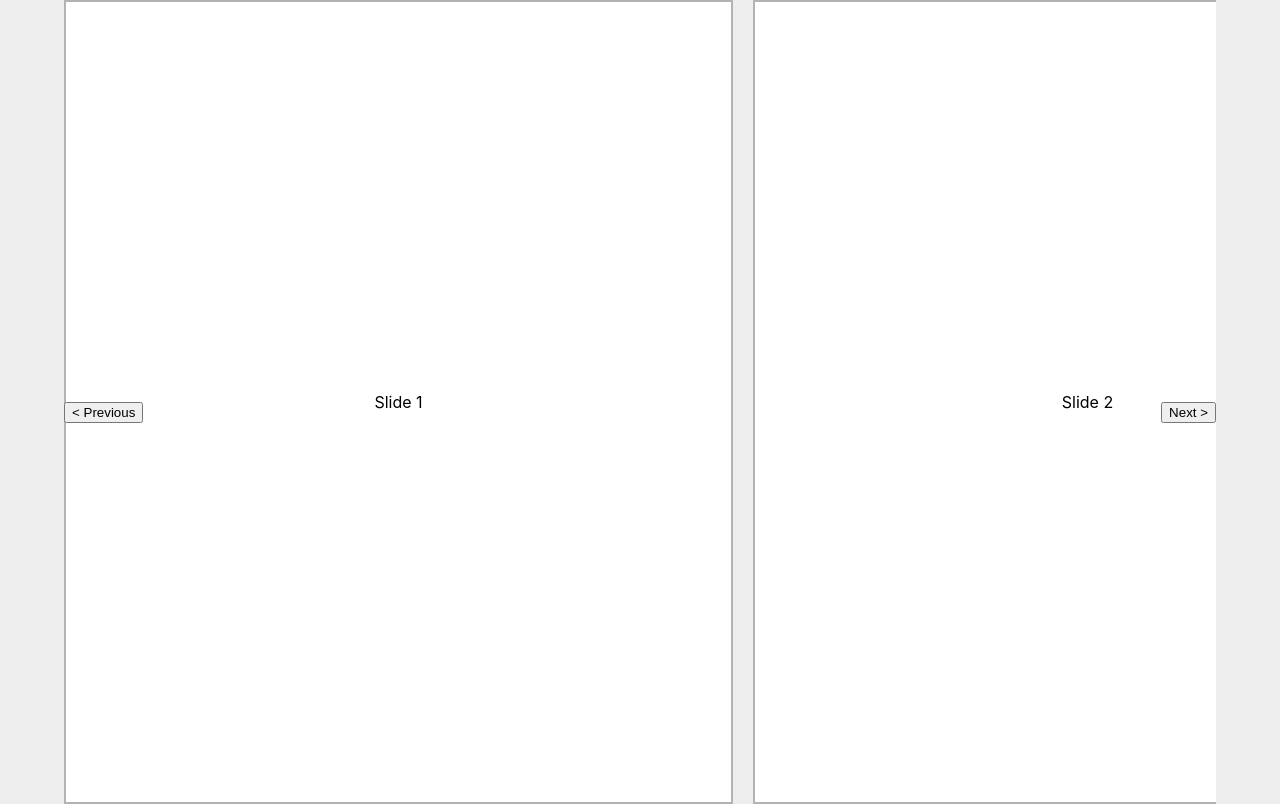
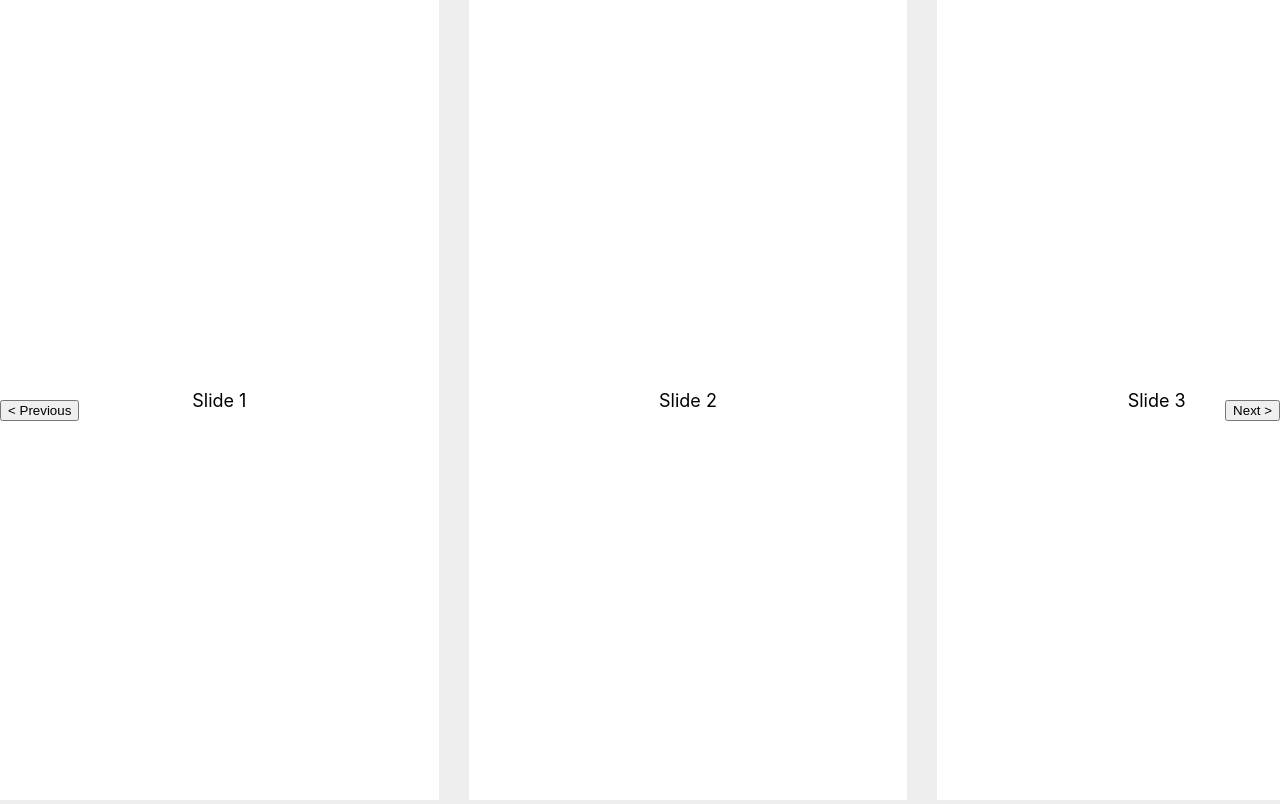
Before and after one commit to LuanSergio/StudyLab, a React (Create React App) app in the folder carousel/: page / in a window 1280 px wide. Built offline with nearby package versions, Linux system fonts and the light colour scheme.

Commit message:
chore[carousel]: work on implementation of mouse events

```diff
--- a/carousel/src/App.tsx
+++ b/carousel/src/App.tsx
@@ -9,6 +9,10 @@ function App() {
       <Item>Slide 3</Item>
       <Item>Slide 4</Item>
       <Item>Slide 5</Item>
+      <Item>Slide 6</Item>
+      <Item>Slide 7</Item>
+      <Item>Slide 8</Item>
+      <Item>Slide 9</Item>
     </Carousel>
   );
 }
--- a/carousel/src/components/Carousel/index.tsx
+++ b/carousel/src/components/Carousel/index.tsx
@@ -11,9 +11,13 @@ const Carousel = ({
   tagName = "div",
 }: CarouselProps): JSX.Element => {
   const Tag = tagName as keyof JSX.IntrinsicElements;
-  const itemWidth = 689;
+  const itemWidth = 468.667;
   const [navigationIndex, setNavigationIndex] = useState(0);
-  const [mousePosition, setMousePosition] = useState(0);
+
+  const [itemIndex, setItemIndex] = useState(0);
+  const [position, setPosition] = useState(0);
+  const [initialPosition, setInicialPosition] = useState(0);
+  const [isMouseLocked, setIsMouseLocked] = useState(false);
 
   function updateIndex(newIndex: number): void {
     setNavigationIndex((previousState) => previousState + newIndex);
@@ -36,30 +40,49 @@ const Carousel = ({
     updateIndex(newIndex);
   }
 
-  function move(event: React.MouseEvent) {
-    event.preventDefault();
-    console.log("initial position", event.clientX);
-    updateIndex(-event.clientX);
-    setMousePosition(event.clientX);
-  }
-
-  function lock(event: React.MouseEvent) {
-    event.preventDefault();
-    console.log("end position", event.clientX);
-    const calculatedPosition = event.clientX - mousePosition;
-    console.log("calculated position", calculatedPosition);
-    if (calculatedPosition >= itemWidth / 3) {
-      goToPreviousIndex(itemWidth);
-    } else if (calculatedPosition <= -(itemWidth / 3)) {
-      goToNextIndex(-itemWidth);
+  function moveCarousel(event: React.MouseEvent): void {
+    if (isMouseLocked) {
+      const moved = initialPosition - event.clientX;
+      setPosition(moved);
+      console.log("moved", moved);
     }
   }
 
+  function handleMouseDown(event: React.MouseEvent): void {
+    event.preventDefault();
+    setIsMouseLocked(true);
+    setInicialPosition(event.clientX);
+    console.log(event.clientX);
+  }
+
+  function handleMouseMove(event: React.MouseEvent): void {
+    if (isMouseLocked) {
+      const travelDistance = event.clientX - initialPosition;
+      event.preventDefault();
+      // if (travelDistance > itemWidth) {
+      //   setItemIndex((previoustState) => previoustState + 1);
+      // } else if (travelDistance < -itemWidth) {
+      //   setItemIndex((previoustState) => previoustState - 1);
+      // }
+      setPosition(travelDistance);
+    }
+  }
+
+  function handleMouseUp(event: React.MouseEvent): void {
+    event.preventDefault();
+    setIsMouseLocked(false);
+  }
+
   return (
-    <div className="carousel" onMouseDown={move} onMouseUp={lock}>
+    <div
+      className="carousel"
+      onMouseDown={handleMouseDown}
+      onMouseMove={handleMouseMove}
+      onMouseUp={handleMouseUp}
+    >
       <Tag
         className="carousel__items-holder"
-        style={{ transform: `translateX(${navigationIndex}px)` }}
+        style={{ transform: `translateX(${position}px)` }}
       >
         {children}
       </Tag>
--- a/carousel/src/components/Carousel/styles.css
+++ b/carousel/src/components/Carousel/styles.css
@@ -1,5 +1,5 @@
 .carousel {
-  width: 90%;
+  width: 100%;
   height: 100%;
   touch-action: pan-y;
   overflow: hidden;
@@ -18,7 +18,7 @@
   max-width: 1200px;
   width: 100%;
   transition: transform 0.1s linear;
-  gap: 20px;
+  gap: 30px;
   /* margin-left: auto;
   margin-right: auto; */
   /* transform: translate3d(-800px, 0px, 0px); */
--- a/carousel/src/components/Item/styles.css
+++ b/carousel/src/components/Item/styles.css
@@ -1,9 +1,10 @@
 .item {
   background-color: #fff;
-  border: 2px solid #b3b3b3;
+  /* border: 2px solid #b3b3b3; */
   height: 100vh;
-  width: 665px;
+  width: 438.667px;
   flex-shrink: 0;
+  font-size: 18px;
   display: flex;
   align-items: center;
   justify-content: center;
```
